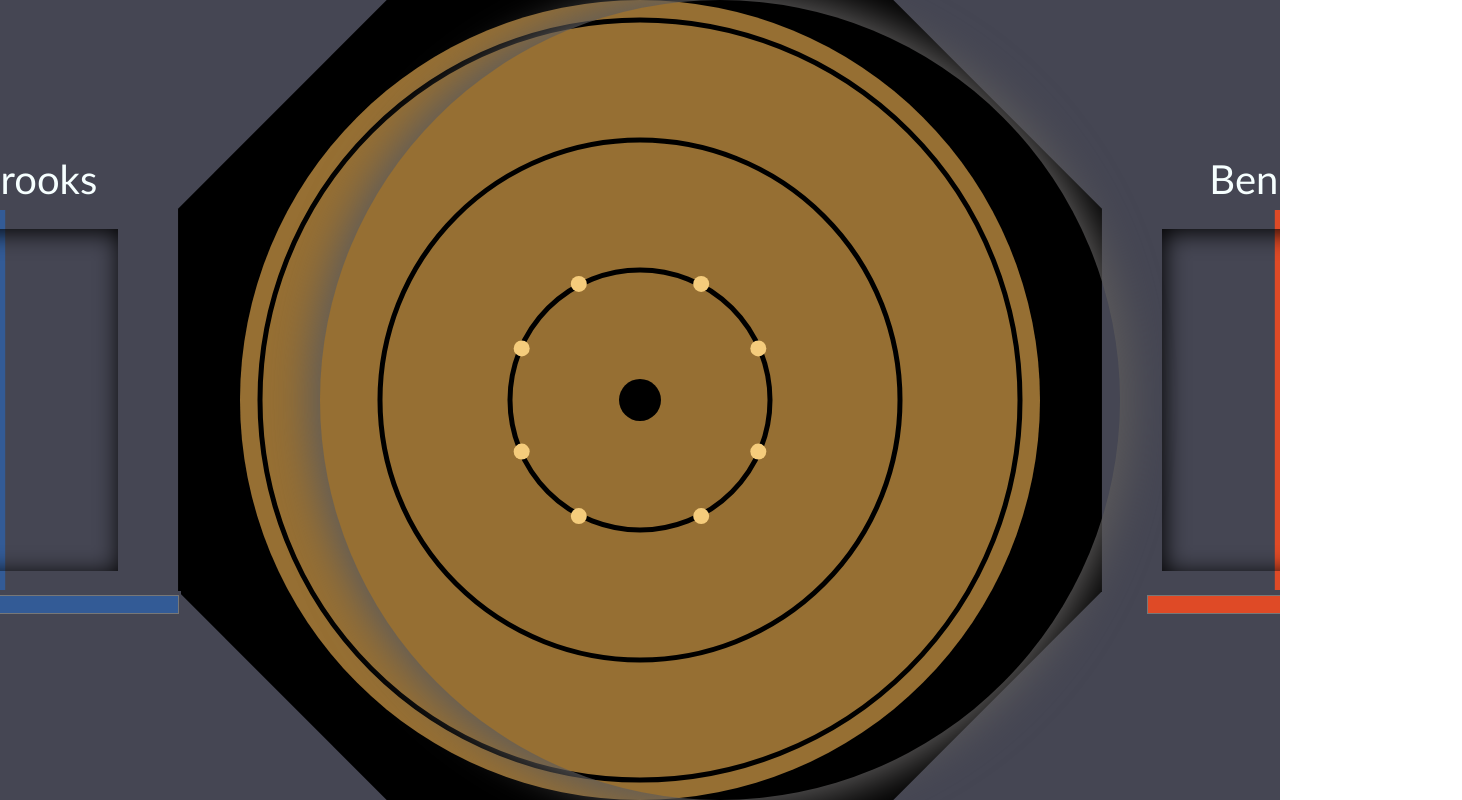
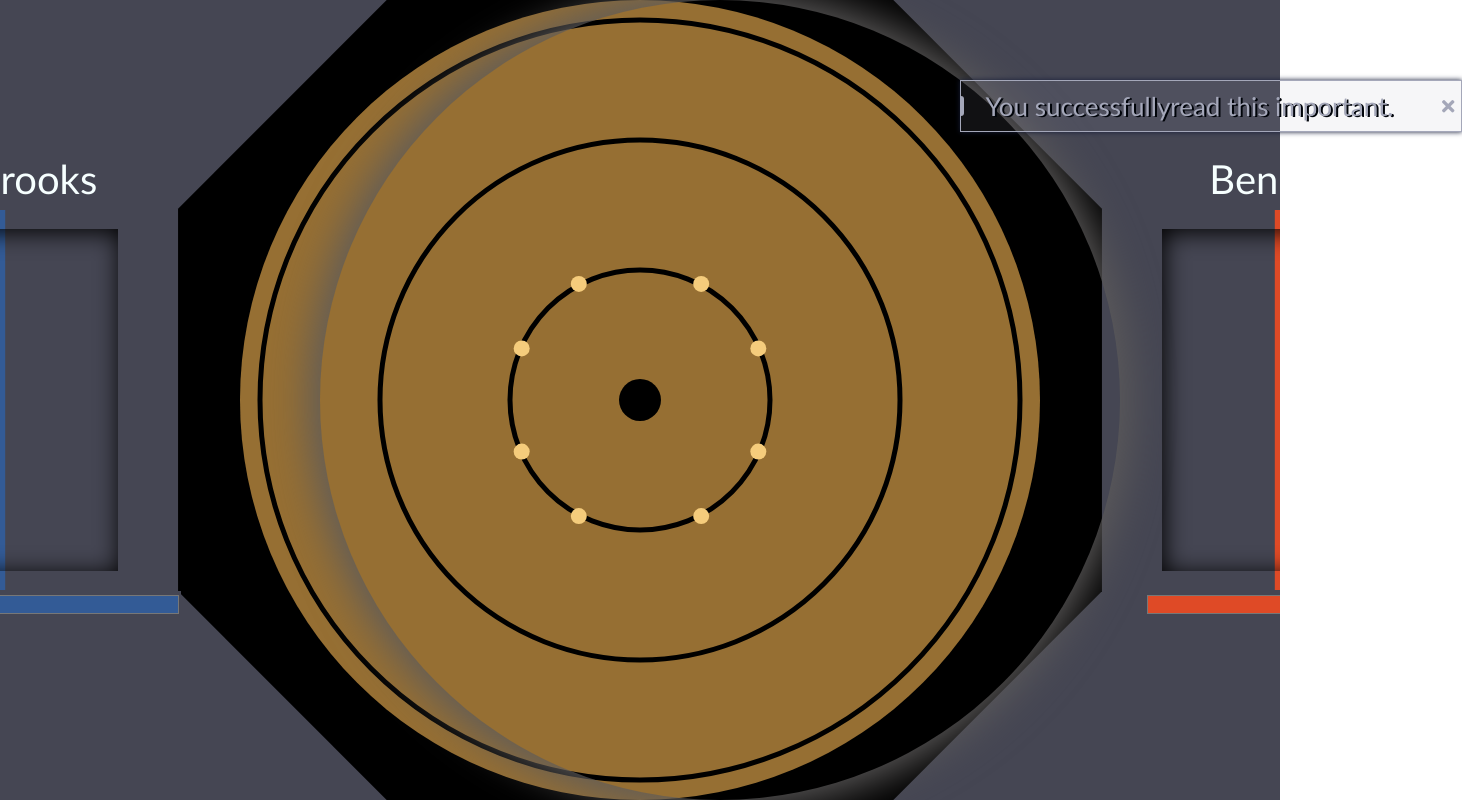
Before and after one commit to BenjiDalton/crokinole-game, an Angular app: page / in a window 1280 px wide. Shown: the whole page, 1462 px wide, since content can reach past the window. Built offline with nearby package versions, Linux system fonts and the light colour scheme.

Commit message:
added pop up

```diff
--- a/src/app/app.component.html
+++ b/src/app/app.component.html
@@ -8,8 +8,20 @@
 			<div class="button close-button" (click)="closePlayerInput()">Close</div>
 		  </div>
 	</div>
+
+		<div class="pop-up-notification">
+			<div class="alert fade alert-simple alert-success alert-dismissible text-left font__family-montserrat font__size-16 font__weight-light brk-library-rendered rendered show">
+				<button class="cross-button"  data-dismiss="alert">
+					<span aria-hidden="true"><a>
+						<i class="fa fa-times cross"></i>
+						</a></span>
+					<span class="sr-only">Close</span>
+					</button>
+					You successfullyread this important.
+				</div>
+		</div>
 	<div class="game-area">
-
+		<div class="new-game-button" (click)="newGame()">new game</div>
 		<app-world></app-world>
 		<canvas #gameArea class="game-canvas"></canvas>
 	</div>
--- a/src/app/app.component.scss
+++ b/src/app/app.component.scss
@@ -212,4 +212,123 @@
 		}
 
 	}
+
+	.new-game-button {
+		position: absolute;
+		display: flex;
+		justify-content: center;
+		align-items: center;
+		width: 400px;
+		background-color: rgb(23, 23, 30);
+		left: 2%;
+		top: 10%;
+		border-radius: 4px;
+		text-align: center;
+		color: whitesmoke;
+		font-size: xx-large;
+		user-select: none;
+	}
+	.new-game-button:hover {
+		cursor: pointer;
+	}
+
+	.pop-up-notification {
+		position: absolute;
+		right: 25%;
+		top: 10%;
+		.alert>.start-icon {
+			margin-right: 0;
+			min-width: 20px;
+			text-align: center;
+		}
+		.alert>.start-icon {
+			margin-right: 5px;
+		}
+		.cross-button {
+			position: relative;
+			background-color: transparent;
+			border: none;
+			left: 95%;
+			.cross {
+				font-size: 18px;
+				color: rgb(164, 167, 185);
+				text-shadow: none;
+				background-color: transparent;
+			}
+		}
+
+		.alert-simple.alert-success {
+			display: flex;
+			position: absolute;
+			align-items: center;
+			border: 1px solid rgb(164, 167, 185);
+			background-color: rgb(164, 167, 185, 0.1);
+			box-shadow: 0px 0px 5px #161d38;
+			color: rgb(164, 167, 185);
+			font-size: 26px;
+			text-shadow: 2px 1px #00040a;
+			transition: 0.5s;
+			width: 500px;
+			height: 50px;
+
+			z-index: 1;
+			top: 5%;
+		  	cursor:pointer;
+		}
+		.alert-success:hover{
+			background-color: rgba(135, 136, 135, 0.35);
+			transition:0.5s;
+		}
+
+		.alert:before {
+			content: '';
+			position: absolute;
+			width: 0;
+			height: calc(100% - 44px);
+			border-left: 1px solid;
+			border-right: 2px solid;
+			border-bottom-right-radius: 3px;
+			border-top-right-radius: 3px;
+			left: 0;
+			top: 50%;
+			transform: translate(0,-50%);
+			height: 20px;
+		}
+
+		.fa-times
+		{
+			-webkit-animation: blink-1 2s infinite both;
+			animation: blink-1 2s infinite both;
+		}
+	}
+
+
+
+/**
+ * ----------------------------------------
+ * animation blink-1
+ * ----------------------------------------
+ */
+@-webkit-keyframes blink-1 {
+  0%,
+  50%,
+  100% {
+    opacity: 1;
+  }
+  25%,
+  75% {
+    opacity: 0;
+  }
 }
+@keyframes blink-1 {
+  0%,
+  50%,
+  100% {
+    opacity: 1;
+  }
+  25%,
+  75% {
+    opacity: 0;
+  }
+}
+}
--- a/src/app/app.component.ts
+++ b/src/app/app.component.ts
@@ -30,6 +30,7 @@ export class AppComponent implements AfterViewInit {
 		// this.openPlayerInput();
 
 		this.gameStateSubscription = this.gameState.gameStateMessage.subscribe(message => {
+			console.log(message);
 			this.updateGameLog(message);
 		});
 	}
--- a/src/app/services/game-state.service.ts
+++ b/src/app/services/game-state.service.ts
@@ -64,8 +64,11 @@ export class GameStateService {
 	}
 
 	public newGame(): void {
-		const randomPlayer = Math.floor(Math.random() * this._players.length);
-		this.currentPlayer = this._players[randomPlayer];
+		const playerNames = Object.keys(this._players);
+		const randomIndex = Math.floor(Math.random() * playerNames.length);
+		const randomPlayerName = playerNames[randomIndex];
+		this.currentPlayer = this._players[randomPlayerName];
+
 		this.currentPlayer.turn = !this.currentPlayer.turn;
 		this.playerChange.next(this.currentPlayer.name);
 	}
--- a/src/app/services/physics.service.ts
+++ b/src/app/services/physics.service.ts
@@ -122,7 +122,7 @@ export class PhysicsService {
 				if (pair.bodyB.label === 'gamePiece') {
 					switch (pair.bodyA.label) {
 						case 'boardCenter':
-							if (pair.bodyB.speed < 0.2 && Math.abs(pair.bodyB.position.x - pair.bodyA.position.x) < 1) {
+							if (pair.bodyB.speed < 0.2 && Math.abs(pair.bodyB.position.x - pair.bodyA.position.x) < 1 && Math.abs(pair.bodyB.position.y - pair.bodyA.position.y) < 1) {
 								this.activateCenter(pair.bodyA);
 							}
 							break;
--- a/src/app/world/world.component.html
+++ b/src/app/world/world.component.html
@@ -1,11 +1,12 @@
 <div class="piece-container" style="left: 15%;">
 	<p> Brooks </p>
 	<div class="piece-container-shadow" style="left: 13%;"></div>
-	<div><input id="p1Color" type="color" value="#335B96"></div>
+	<div><input id="p1" type="color" value="#335B96"></div>
 </div>
 <div class="piece-container" style="right: 15%;">
 	<p> Ben </p>
 	<div class="piece-container-shadow" style="right: 13%;"></div>
-	<div><input id="p2Color" type="color" value="#DF4A26" (click)="updatePlayerColor($event.target)"></div>
+	<div><input id="p2" type="color" value="#DF4A26" (click)="updatePlayerColor($event.target)"></div>
 </div>
+
 <div class="board-shadow"></div>
--- a/src/app/world/world.component.scss
+++ b/src/app/world/world.component.scss
@@ -6,6 +6,7 @@
     background-color: transparent;
     text-align: center;
     justify-content: center;
+    pointer-events: none;
 
     .piece-container-shadow {
         position: absolute;
--- a/src/app/world/world.component.ts
+++ b/src/app/world/world.component.ts
@@ -146,7 +146,7 @@ export class WorldComponent {
 	public newGame(): void {
 		for (let [playerID, player] of Object.entries(this.gameState.players)) {
 			this.generateGamePieces(playerID, player);
-		  }
+		}
 		return
 	}
 	private generateGamePieces(playerID: string, player: any): void {
@@ -176,6 +176,7 @@ export class WorldComponent {
 		return Bodies.circle(x, y, 20, gamePieceOptions)
 	}
 	public updatePlayerColor(event: any): void {
+		console.log(event);
 		let colorChooser = document.getElementById(event.id);
 		this.playerTwoColor = event.value;
 
```
